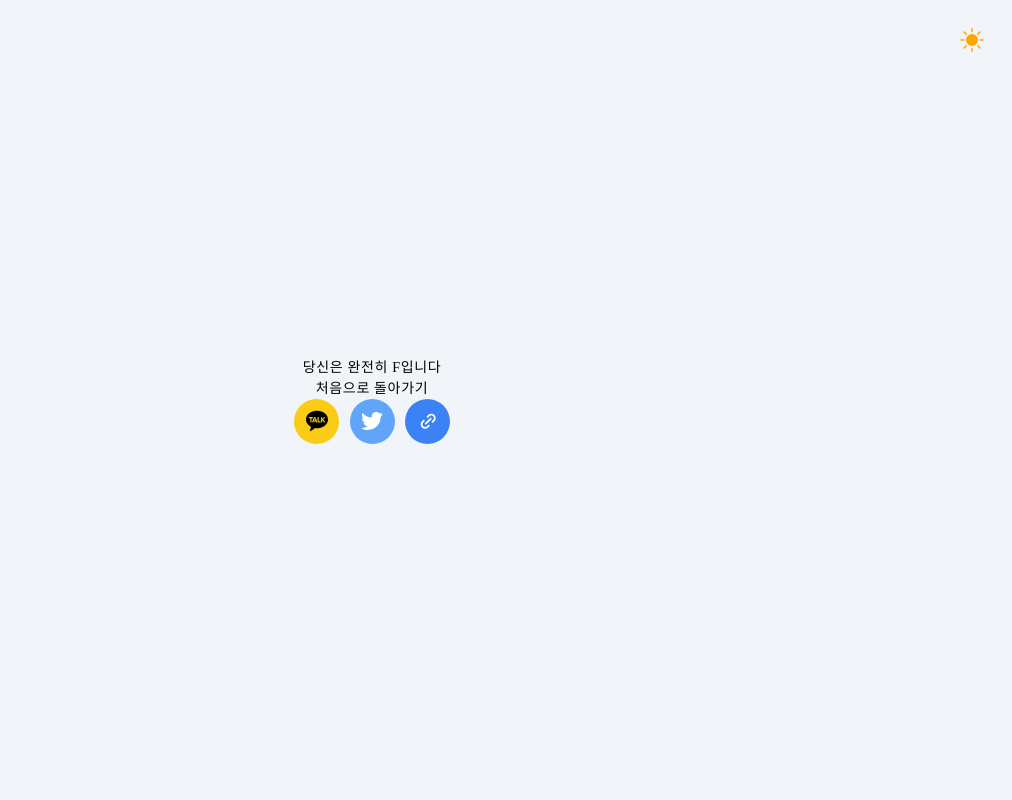
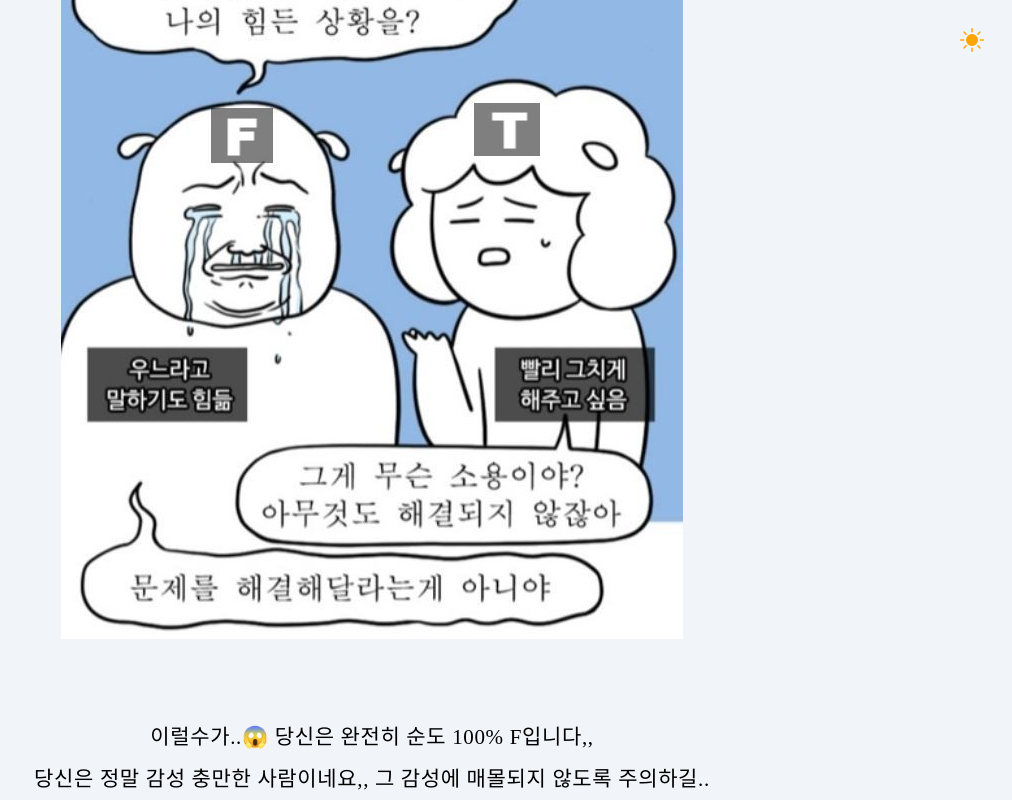
Before and after one commit to suwan98/TT-est, a React (Vite) app: page /result in a window 1280 px wide. Shown: the top 800 px of the page, without its empty margins (268-1280 px from the left). Built offline with nearby package versions, Linux system fonts and the light colour scheme; a web font is replaced by a local one.

Commit message:
✨Feat :  Result Page 로직 구성

```diff
--- a/src/constants/constants.ts
+++ b/src/constants/constants.ts
@@ -1,5 +1,4 @@
 export const APPTHEME = "APPTHEME";
 export const QUESTIONS = "questions";
-export const CONFIRM_MESSAGE =
-  "이 창은 초기화면으로 저장된 정보를 잃고 돌아가요! 정말 처음 화면으로 돌아가시겠어요?";
+export const CONFIRM_MESSAGE = `이 창은 초기화면으로 저장된 정보를 잃고 돌아가요! 정말 처음 화면으로 돌아가시겠어요?`;
 export const KOREAN_NUMBER_UNITS = ["첫", "두", "세", "네", "다섯"];
--- a/src/layout/QuestionContainerFooter.tsx
+++ b/src/layout/QuestionContainerFooter.tsx
@@ -12,7 +12,7 @@ function QuestionContainerFooter() {
   const navigate = useNavigate();
   const handleMoveHome = () => {
     Swal.fire({
-      title: "경고 📢",
+      title: "경고",
       text: CONFIRM_MESSAGE,
       icon: "warning",
       showCancelButton: true,
--- a/src/styles/tailwind.css
+++ b/src/styles/tailwind.css
@@ -31,7 +31,6 @@
     font-family: Pretendard;
     font-size: 1rem;
     letter-spacing: 0.65px;
-    font-display: swap;
     @screen tablet {
       font-size: 0.875rem;
     }
--- a/src/utils/showAlert.js
+++ b/src/utils/showAlert.js
@@ -1,9 +1,10 @@
 import Swal from "sweetalert2";
 
-const showAlert = (icon, title) => {
+const showAlert = (icon, title, text) => {
   Swal.fire({
     icon: icon,
     title: title,
+    text: text,
     customClass: {
       confirmButton: "bg-[#759cbe]",
     },
--- a/src/views/Home/Home.tsx
+++ b/src/views/Home/Home.tsx
@@ -1,12 +1,12 @@
 import Button from "@/components/common/Button";
 import {useNavigate} from "react-router-dom";
-import ShareButtons from "./ShareButtons";
 import HomeBackGround from "@/assets/img/home-background.png";
 import {useRecoilValue} from "recoil";
 import {themeState} from "@/recoil/theme";
-import useFireStoreData from "@/hooks/useFireStoreData";
+import useFireStoreData from "@/api/useFireStoreData";
 import ShareButton from "@/components/common/ShareButton";
 import NotFound from "../404/NotFound";
+import Swal from "sweetalert2";
 
 function Home() {
   /* theme 적용 */
@@ -29,6 +29,12 @@ function Home() {
   const handleCopyURL = async () => {
     try {
       await navigator.clipboard.writeText(location.href);
+      Swal.fire({
+        title: "링크가 복사되었습니다",
+        timer: 3000,
+        confirmButtonText: "확인",
+        confirmButtonColor: "#2563eb",
+      });
     } catch (error) {
       return <NotFound error={error} />;
     }
--- a/src/views/Question/Question.tsx
+++ b/src/views/Question/Question.tsx
@@ -1,7 +1,7 @@
 import {useNavigate, useParams} from "react-router-dom";
 import QuestionContainer from "./QuestionContainer";
 import Button from "./../../components/common/Button";
-import useFireStoreData from "@/hooks/useFireStoreData";
+import useFireStoreData from "@/api/useFireStoreData";
 import {useEffect, useState} from "react";
 import useLoadingDelay from "@/hooks/useLoadingDelay";
 import Loading from "../Loading/Loading";
--- a/src/views/Question/QuestionContainer.tsx
+++ b/src/views/Question/QuestionContainer.tsx
@@ -1,4 +1,4 @@
-import useFireStoreData from "@/hooks/useFireStoreData";
+import useFireStoreData from "@/api/useFireStoreData";
 import {useEffect, useState} from "react";
 import {useNavigate} from "react-router-dom";
 import SpeechBubbleStart from "./SpeechBubbleStart";
@@ -11,6 +11,7 @@ import numberToKorean from "@/utils/numberToKorean.js";
 import {KOREAN_NUMBER_UNITS} from "@/constants/constants";
 import {shuffleArray} from "@/utils/shuffleArray";
 import showAlert from "@/utils/showAlert";
+import LoadingResult from "../Loading/LoadingResult";
 
 interface IQuestionContainerProps {
   currentIndex: number;
@@ -37,7 +38,8 @@ function QuestionContainer({
   });
 
   /* 구조분해할당 */
-  const {questionIndex} = questionState;
+  const {questionIndex, TScore, FScore} = questionState;
+  const selectedQuestion = questions && questions[questionIndex];
 
   /* theme에 따른 Container 배경색 수정 */
   const containerTheme = useRecoilValue(themeState);
@@ -47,7 +49,7 @@ function QuestionContainer({
   /* 질문 로딩 시간 로직 구성 */
 
   /* localStorge 총합 점수 저장 */
-  const totalScore = questionState.TScore - questionState.FScore;
+  const totalScore = TScore - FScore;
   useEffect(() => {
     localStorage.setItem("totalScore", totalScore.toString());
   }, [totalScore]);
@@ -63,7 +65,11 @@ function QuestionContainer({
 
     /*  마지막 질문인 경우 totalScore만 증가하고 다른 페이지로 이동하지 않음 */
     if (isLastIndex) {
-      showAlert("error", "마지막 질문입니다!");
+      showAlert(
+        "error",
+        "마지막 질문입니다!",
+        "분석결과 확인하기 버튼을 눌러보세요"
+      );
     } else {
       setCurrentIndex((prevIndex) => prevIndex + 1);
       navigate(`/question/${id}`);
@@ -72,16 +78,18 @@ function QuestionContainer({
 
   /* 무작위로 섞인 선택지들을 렌더링하는 함수 */
   const shuffleQuestionChoices = () => {
-    const choices = questions[questionIndex].choices;
+    const choices = selectedQuestion.choices;
     const choicesKeys = Object.keys(choices);
     const shuffledKeys = shuffleArray(choicesKeys);
     return shuffledKeys.map((key) => ({key, choice: choices[key]}));
   };
 
+  /* */
+
   return (
     <>
       <div
-        className={`flex flex-col items-center relative justify-center p-4 h-[40rem] w-[40rem] rounded-t-3xl border overflow-y-auto ${isDarkMode} border-b-0`}>
+        className={`flex flex-col items-center relative justify-center p-4 h-[50rem] w-[40rem] rounded-t-3xl border overflow-y-auto ${isDarkMode} border-b-0`}>
         <p className="font-dote text-2xl pb-4">
           {!isLastIndex
             ? ` ${numberToKorean(
@@ -90,19 +98,16 @@ function QuestionContainer({
               )}번째 질문`
             : "마지막 질문"}
         </p>
-        {questions && questions[questionIndex] && (
-          <ul key={questions[questionIndex].id}>
+        {selectedQuestion && (
+          <ul key={selectedQuestion.id}>
             <li>
-              <SpeechBubbleStart chatText={questions[questionIndex].question} />
-              <SpeechBubbleEnd chatAnswer={questions[questionIndex].answer} />
+              <SpeechBubbleStart chatText={selectedQuestion.question} />
+              <SpeechBubbleEnd chatAnswer={selectedQuestion.answer} />
               <div className="mt-20">
                 {shuffleQuestionChoices().map(({key, choice}) => (
                   <ChoiceButton
                     key={key}
-                    onClick={handleClickChoiceButton(
-                      key,
-                      questions[questionIndex].id
-                    )}>
+                    onClick={handleClickChoiceButton(key, selectedQuestion.id)}>
                     {choice}
                   </ChoiceButton>
                 ))}
@@ -117,20 +122,3 @@ function QuestionContainer({
 }
 
 export default QuestionContainer;
-
-{
-  /* <ChoiceButton
-                  onClick={handleClickChoiceButton(
-                    "T",
-                    questions[questionIndex].id
-                  )}>
-                  {questions[questionIndex].choices.T}
-                </ChoiceButton>
-                <ChoiceButton
-                  onClick={handleClickChoiceButton(
-                    "F",
-                    questions[questionIndex].id
-                  )}>
-                  {questions[questionIndex].choices.F}
-                </ChoiceButton> */
-}
--- a/src/views/Result/Result.tsx
+++ b/src/views/Result/Result.tsx
@@ -1,6 +1,9 @@
 import Button from "@/components/common/Button";
 import {useNavigate} from "react-router-dom";
 import ShareButtons from "../Home/ShareButtons";
+import F100 from "@/assets/img/result-image/F100.jpeg";
+import {useRecoilValue} from "recoil";
+import {themeState} from "@/recoil/theme";
 
 function Result() {
   /* 첫화면으로 이동 및 로컬스토리지 데이터 초기화 */
@@ -12,34 +15,74 @@ function Result() {
 
   /* 종합점수에 따른 데이터 조건부 렌더링 */
   const totalScore = parseInt(localStorage.getItem("totalScore"), 10);
-  const resultText = (() => {
+
+  const theme = useRecoilValue(themeState);
+  const lightTheme = "bg-black text-white hover:bg-[#696969]";
+  const blackTheme = "bg-[#fff6f6] text-black hover:bg-[#ffffff]";
+  const buttonTheme = theme === "light" ? lightTheme : blackTheme;
+
+  const resultContent = (() => {
+    let textResult, text, imageSrc;
     switch (totalScore) {
       case 6:
       case 5:
       case 4:
-        return <div>당신은 T 군요</div>;
+        textResult = "축하드립니다 당신은 선택받은 순도 100% T입니다!!";
+        text = "사람들이 혹시 로봇이냐고 묻지않나요? 자부심을 가지세요!";
+        imageSrc = F100;
+        break;
       case 3:
       case 2:
-        return <div>당신은 T 80프로군요</div>;
+        textResult = "당신은 T점수가 80점입니다!";
+        text =
+          "아주 훌륭해요! 고난과 역경이 가득한 세상에서 논리적으로 헤쳐나가보자구요!";
+        imageSrc = F100;
+        break;
       case 1:
       case 0:
-        return <div>당신은 F 60프로군요</div>;
+        textResult = "당신의 T점수는 60점입니다! ";
+        text =
+          "음.. 이정도면 나쁘지 않아요!  완벽한 T가 되기 위해 조금 더 노력해보는건 어떨까요?";
+        imageSrc = F100;
+        break;
       case -1:
       case -2:
       case -3:
-        return <div>당신은 F 40프로군요</div>;
+        textResult = "당신은 T점수는 40점입니다!";
+        text = " 조금 더 T답게 행동하도록 노력해주세요!";
+        imageSrc = F100;
+        break;
       case -4:
       case -5:
-        return <div>당신은 F 80프로 군요</div>;
+        textResult = "당신은 T점수가 30점이군요? ";
+        text = "T답게 행동하도록 더더욱 노력하셔야합니다 이건 심각해요";
+        imageSrc = F100;
+        break;
       default:
-        return <div> 당신은 완전히 F입니다</div>;
+        textResult = "이럴수가..😱 당신은 완전히 순도 100% F입니다,,";
+        text =
+          " 당신은 정말 감성 충만한 사람이네요,, 그 감성에 매몰되지 않도록 주의하길.. ";
+        imageSrc = F100;
+        break;
     }
+
+    return {textResult, text, imageSrc};
   })();
 
   return (
     <>
-      <div>{resultText}</div>
-      <Button onClick={handleMoveHome}>처음으로 돌아가기</Button>
+      <h1 className="font-dote text-4xl mb-12">당신은..</h1>
+      <img src={resultContent.imageSrc} alt="" />
+      <div className="mt-12 text-2xl text-center p-8">
+        <p className="p-4">{resultContent.textResult}</p>
+        <p>{resultContent.text}</p>
+      </div>
+
+      <Button
+        onClick={handleMoveHome}
+        className={`${buttonTheme} border-none my-6 rounded-lg p-5 font-alice font-bold shadow-2xl`}>
+        처음으로 돌아가기
+      </Button>
       <ShareButtons />
     </>
   );
```
Also changed, not shown: src/api/axios.ts (deleted), src/api/useFireStoreData.ts (renamed from src/hooks/useFireStoreData.ts), src/assets/img/result-image/F100.jpeg (added).
